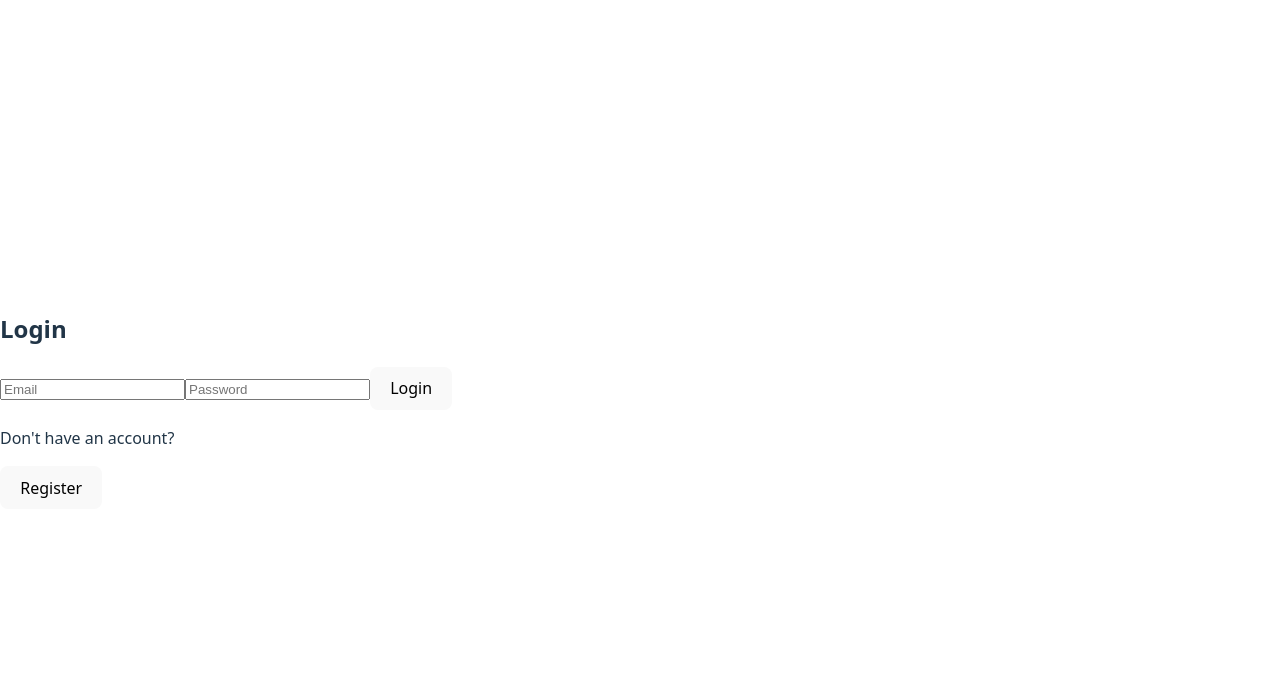
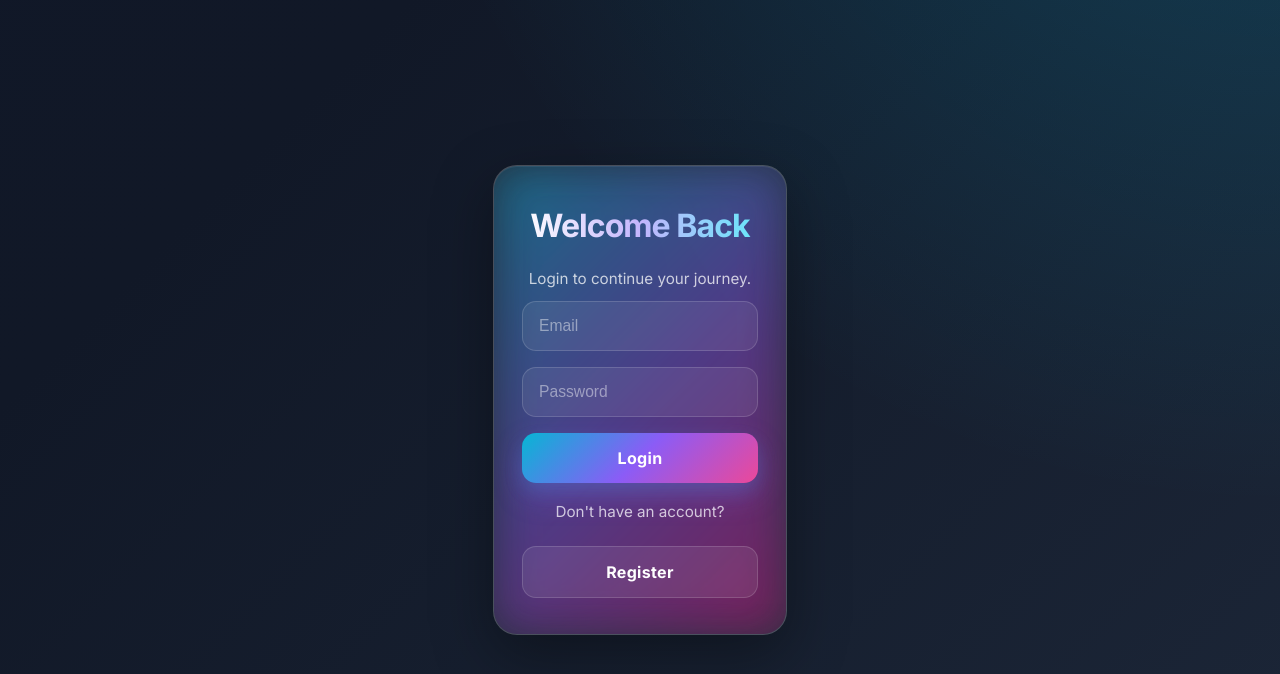
Before and after one commit to dvlsc000/resume-analyzer, a React app in the folder frontend/: page / in a window 1280 px wide. Shown: the top 674 px of the page. Built offline with nearby package versions, Linux system fonts and the light colour scheme; the HTML template or start-up script is replaced by a standard one.

Commit message:
Upgrade design

```diff
--- a/frontend/src/Upload.jsx
+++ b/frontend/src/Upload.jsx
@@ -1,4 +1,5 @@
 import React, { useState } from "react";
+import "./styles.css";
 
 export default function FileUpload() {
   const [file, setFile] = useState(null);
@@ -37,11 +38,15 @@ export default function FileUpload() {
   };
 
   return (
-    <div style={{ padding: 20 }}>
+    <div className="upload-container">
+      <h2>Upload File</h2>
+      <p className="upload-subtext">Choose your file and send it securely.</p>
+
       <input type="file" onChange={handleFileChange} />
       <br /><br />
       <button onClick={handleUpload}>Upload</button>
-      <p>{status}</p>
+
+      {status && <p className="status-message">{status}</p>}
     </div>
   );
 }
--- a/frontend/src/authentication/Login.jsx
+++ b/frontend/src/authentication/Login.jsx
@@ -2,6 +2,7 @@ import { useState } from "react";
 import { auth } from "../firebase";
 import { signInWithEmailAndPassword } from "firebase/auth";
 import { useNavigate } from "react-router-dom";
+import "../styles.css";
 
 function Login() {
   const [email, setEmail] = useState("");
@@ -27,8 +28,9 @@ function Login() {
   };
 
   return (
-    <div>
-      <h2>Login</h2>
+    <div className="auth-container">
+      <h2>Welcome Back</h2>
+      <p className="auth-subtext">Login to continue your journey.</p>
 
       <form onSubmit={handleLogin}>
         <input
--- a/frontend/src/authentication/Register.jsx
+++ b/frontend/src/authentication/Register.jsx
@@ -2,6 +2,7 @@ import { useState } from "react";
 import { auth } from "../firebase";
 import { createUserWithEmailAndPassword } from "firebase/auth";
 import { useNavigate } from "react-router-dom";
+import "../styles.css";
 
 function Register() {
   const [email, setEmail] = useState("");
@@ -20,16 +21,16 @@ function Register() {
 
       console.log("Registered:", userCredential.user);
       alert("Registration successful");
-
-      navigate("/"); // go back to login
+      navigate("/");
     } catch (error) {
       alert(error.message);
     }
   };
 
   return (
-    <div>
-      <h2>Register</h2>
+    <div className="auth-container">
+      <h2>Create Account</h2>
+      <p className="auth-subtext">Join and start uploading in style.</p>
 
       <form onSubmit={handleRegister}>
         <input
--- a/frontend/src/styles.css
+++ b/frontend/src/styles.css
@@ -0,0 +1,294 @@
+/* =========================
+   GOOGLE FONT (optional)
+   ========================= */
+@import url('https://fonts.googleapis.com/css2?family=Inter:wght@400;500;600;700&display=swap');
+
+/* =========================
+   GLOBAL RESET
+   ========================= */
+* {
+  margin: 0;
+  padding: 0;
+  box-sizing: border-box;
+}
+
+html, body, #root {
+  min-height: 100%;
+  font-family: 'Inter', sans-serif;
+}
+
+/* =========================
+   PAGE BACKGROUND
+   ========================= */
+body {
+  min-height: 100vh;
+  background:
+    radial-gradient(circle at top left, rgba(255, 0, 128, 0.25), transparent 30%),
+    radial-gradient(circle at top right, rgba(0, 209, 255, 0.22), transparent 30%),
+    radial-gradient(circle at bottom left, rgba(140, 82, 255, 0.20), transparent 35%),
+    linear-gradient(135deg, #0f172a, #111827, #1e293b);
+  background-size: 200% 200%;
+  animation: bgMove 12s ease infinite;
+  display: flex;
+  justify-content: center;
+  align-items: center;
+  color: #ffffff;
+  padding: 30px 16px;
+}
+
+@keyframes bgMove {
+  0% {
+    background-position: 0% 50%;
+  }
+  50% {
+    background-position: 100% 50%;
+  }
+  100% {
+    background-position: 0% 50%;
+  }
+}
+
+/* =========================
+   MAIN CARD CONTAINER
+   ========================= */
+.auth-container,
+.upload-container {
+  width: 100%;
+  max-width: 440px;
+  background: rgba(255, 255, 255, 0.08);
+  border: 1px solid rgba(255, 255, 255, 0.16);
+  backdrop-filter: blur(18px);
+  -webkit-backdrop-filter: blur(18px);
+  border-radius: 24px;
+  padding: 36px 28px;
+  box-shadow:
+    0 20px 60px rgba(0, 0, 0, 0.35),
+    inset 0 1px 0 rgba(255, 255, 255, 0.08);
+  position: relative;
+  overflow: hidden;
+}
+
+/* glowing border effect */
+.auth-container::before,
+.upload-container::before {
+  content: "";
+  position: absolute;
+  inset: -2px;
+  background: linear-gradient(
+    135deg,
+    rgba(0, 209, 255, 0.7),
+    rgba(140, 82, 255, 0.7),
+    rgba(255, 0, 128, 0.7)
+  );
+  z-index: -1;
+  filter: blur(24px);
+  opacity: 0.55;
+}
+
+/* =========================
+   HEADINGS
+   ========================= */
+.auth-container h2,
+.upload-container h2 {
+  font-size: 2rem;
+  font-weight: 700;
+  text-align: center;
+  margin-bottom: 10px;
+  letter-spacing: -0.03em;
+  background: linear-gradient(90deg, #ffffff, #c4b5fd, #67e8f9);
+  -webkit-background-clip: text;
+  -webkit-text-fill-color: transparent;
+}
+
+.auth-subtext,
+.upload-subtext,
+.auth-container p,
+.upload-container p {
+  text-align: center;
+  color: rgba(255, 255, 255, 0.78);
+  font-size: 0.95rem;
+  margin-bottom: 20px;
+  line-height: 1.5;
+}
+
+/* =========================
+   FORM
+   ========================= */
+.auth-container form,
+.upload-container form {
+  display: flex;
+  flex-direction: column;
+  gap: 16px;
+}
+
+/* =========================
+   INPUTS
+   ========================= */
+.auth-container input,
+.upload-container input[type="file"],
+.auth-container input[type="email"],
+.auth-container input[type="password"] {
+  width: 100%;
+  padding: 15px 16px;
+  border-radius: 14px;
+  border: 1px solid rgba(255, 255, 255, 0.15);
+  outline: none;
+  background: rgba(255, 255, 255, 0.07);
+  color: white;
+  font-size: 0.98rem;
+  transition: all 0.3s ease;
+  box-shadow: inset 0 0 0 1px transparent;
+}
+
+.auth-container input::placeholder,
+.upload-container input::placeholder {
+  color: rgba(255, 255, 255, 0.45);
+}
+
+.auth-container input:focus,
+.upload-container input:focus {
+  border-color: rgba(103, 232, 249, 0.7);
+  box-shadow:
+    0 0 0 4px rgba(34, 211, 238, 0.12),
+    0 0 18px rgba(34, 211, 238, 0.18);
+  transform: translateY(-1px);
+}
+
+/* file input custom feel */
+.upload-container input[type="file"] {
+  padding: 14px;
+  cursor: pointer;
+}
+
+/* =========================
+   BUTTONS
+   ========================= */
+.auth-container button,
+.upload-container button {
+  width: 100%;
+  border: none;
+  border-radius: 14px;
+  padding: 15px 18px;
+  font-size: 1rem;
+  font-weight: 700;
+  cursor: pointer;
+  transition: all 0.28s ease;
+  position: relative;
+  overflow: hidden;
+  letter-spacing: 0.02em;
+}
+
+/* Primary button */
+.auth-container form button,
+.upload-container button {
+  background: linear-gradient(135deg, #06b6d4, #8b5cf6, #ec4899);
+  color: white;
+  box-shadow:
+    0 12px 30px rgba(139, 92, 246, 0.28),
+    0 8px 18px rgba(6, 182, 212, 0.18);
+}
+
+.auth-container form button:hover,
+.upload-container button:hover {
+  transform: translateY(-3px) scale(1.01);
+  box-shadow:
+    0 16px 35px rgba(139, 92, 246, 0.35),
+    0 10px 24px rgba(6, 182, 212, 0.22);
+}
+
+.auth-container form button:active,
+.upload-container button:active {
+  transform: translateY(0) scale(0.99);
+}
+
+/* Secondary nav button */
+.auth-container > button {
+  margin-top: 12px;
+  background: rgba(255, 255, 255, 0.08);
+  color: white;
+  border: 1px solid rgba(255, 255, 255, 0.15);
+}
+
+.auth-container > button:hover {
+  background: rgba(255, 255, 255, 0.14);
+  transform: translateY(-2px);
+}
+
+/* Shine effect */
+.auth-container button::before,
+.upload-container button::before {
+  content: "";
+  position: absolute;
+  top: 0;
+  left: -120%;
+  width: 100px;
+  height: 100%;
+  background: linear-gradient(
+    90deg,
+    transparent,
+    rgba(255, 255, 255, 0.25),
+    transparent
+  );
+  transform: skewX(-25deg);
+  transition: 0.6s;
+}
+
+.auth-container button:hover::before,
+.upload-container button:hover::before {
+  left: 130%;
+}
+
+/* =========================
+   STATUS TEXT
+   ========================= */
+.status-message {
+  margin-top: 16px;
+  text-align: center;
+  font-size: 0.95rem;
+  font-weight: 500;
+  color: #d1fae5;
+  padding: 10px 14px;
+  border-radius: 12px;
+  background: rgba(16, 185, 129, 0.12);
+  border: 1px solid rgba(16, 185, 129, 0.25);
+}
+
+/* error variation if you want */
+.status-error {
+  color: #fecaca;
+  background: rgba(239, 68, 68, 0.12);
+  border: 1px solid rgba(239, 68, 68, 0.25);
+}
+
+/* =========================
+   TEXT LINKS / PARAGRAPHS
+   ========================= */
+.auth-container p {
+  margin-top: 18px;
+  margin-bottom: 10px;
+  color: rgba(255, 255, 255, 0.75);
+}
+
+/* =========================
+   MOBILE RESPONSIVE
+   ========================= */
+@media (max-width: 520px) {
+  .auth-container,
+  .upload-container {
+    padding: 28px 20px;
+    border-radius: 20px;
+  }
+
+  .auth-container h2,
+  .upload-container h2 {
+    font-size: 1.65rem;
+  }
+
+  .auth-container input,
+  .upload-container input,
+  .auth-container button,
+  .upload-container button {
+    font-size: 0.95rem;
+    padding: 14px;
+  }
+}
```
